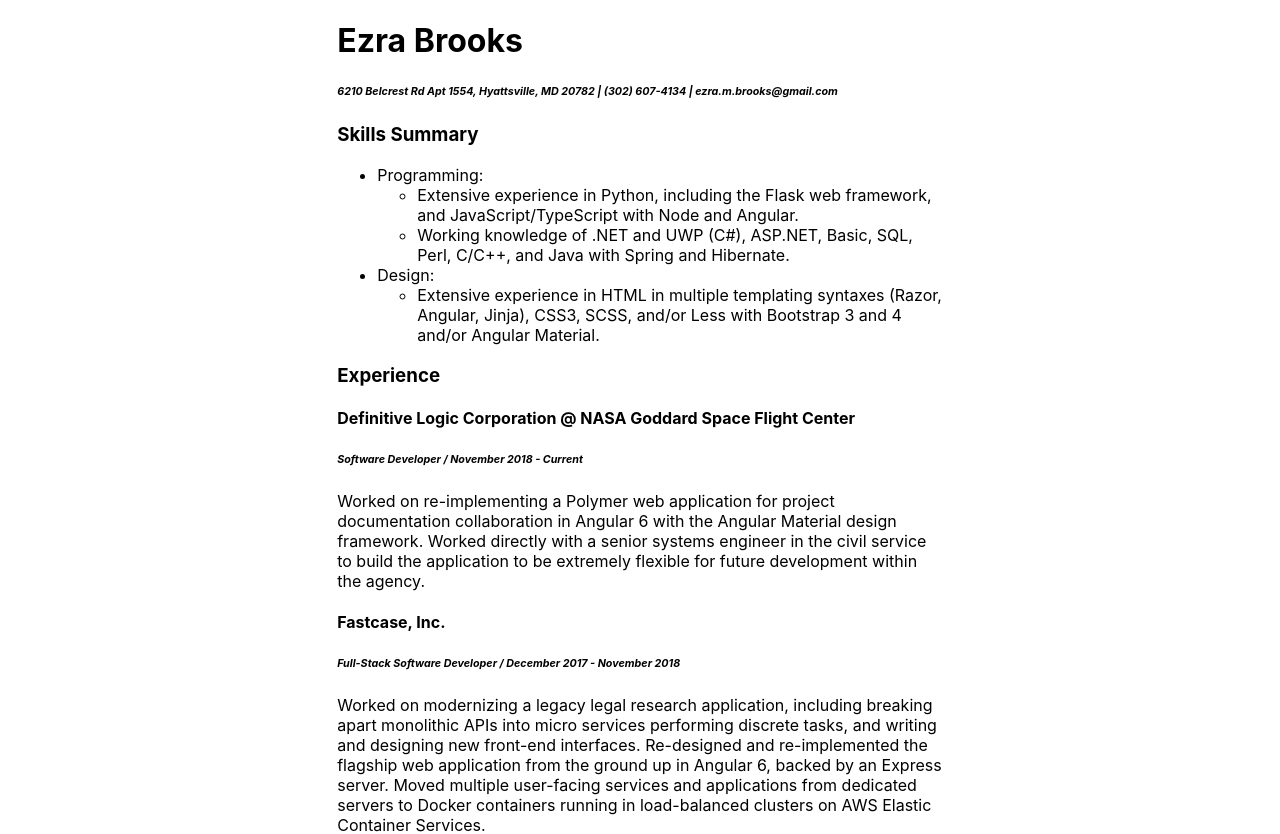
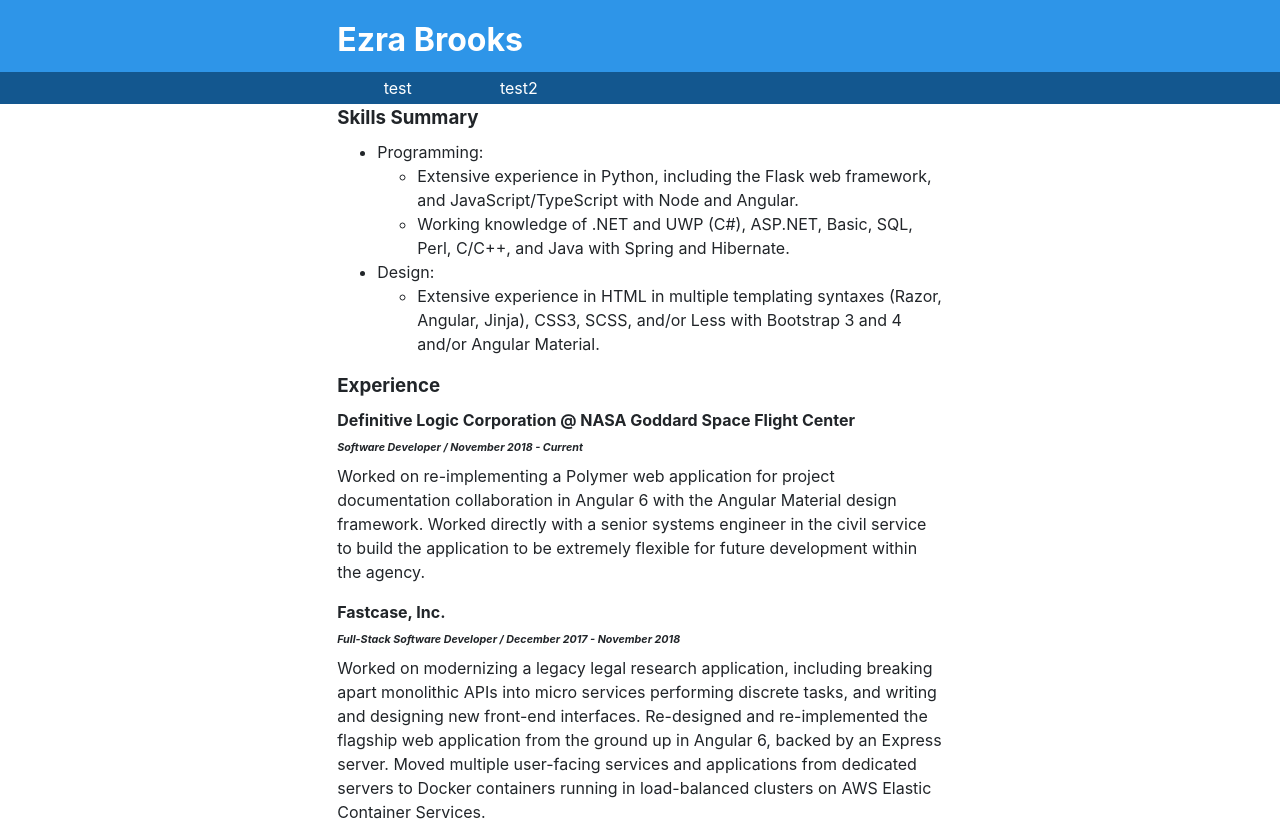
Before and after one commit to EzraBrooks/Personal-Site, a React (Create React App) app: page / in a window 1280 px wide. Shown: the top 834 px of the page. Built offline with nearby package versions, Linux system fonts and the light colour scheme.

Commit message:
working on adding a fancy header

```diff
--- a/package.json
+++ b/package.json
@@ -7,6 +7,7 @@
     "@testing-library/jest-dom": "^4.2.4",
     "@testing-library/react": "^9.3.2",
     "@testing-library/user-event": "^7.1.2",
+    "bootstrap": "^4.4.1",
     "node-sass": "^4.13.0",
     "react": "^16.12.0",
     "react-dom": "^16.12.0",
--- a/src/App.tsx
+++ b/src/App.tsx
@@ -1,21 +1,29 @@
-import React, { useEffect, useState } from 'react';
-import ReactMarkdown from 'react-markdown';
-import styled from 'styled-components';
+import React, { useEffect, useState } from "react";
+import ReactMarkdown from "react-markdown";
+import styled from "styled-components";
+import Header from "./components/Header";
 
 const Resume = styled(ReactMarkdown)`
   width: 60ch;
   margin: auto;
-`
+`;
 
 const App: React.FC<{}> = () => {
-  const [markdown, setMarkdown] = useState('')
+  const [markdown, setMarkdown] = useState("");
   useEffect(() => {
     (async () => {
-      const response = await fetch(require('./resume.md'));
-      setMarkdown(await response.text())
+      const response = await fetch(require("./resume.md"));
+      setMarkdown(await response.text());
     })();
-  })
-  return <Resume source={markdown}></Resume>;
-}
+  });
+  return (
+    <>
+      <Header>
+        <h1>Ezra Brooks</h1>
+      </Header>
+      <Resume source={markdown} />
+    </>
+  );
+};
 
 export default App;
--- /dev/null
+++ b/src/components/Header.tsx
@@ -0,0 +1,50 @@
+import React from "react";
+import styled from "styled-components";
+
+const Wrapper = styled.div`
+  width: inherit;
+  background-color: #2e95e8;
+  color: white;
+  padding-top: 1rem;
+`;
+
+const Inner = styled.div`
+  width: 60ch;
+  margin: auto;
+`;
+
+const Navigation = styled.div`
+  width: inherit;
+  background-color: #13578f;
+  ul {
+    margin: 0;
+    padding: 0;
+    list-style-type: none;
+    li {
+      padding-top: 0.25rem;
+      padding-bottom: 0.25rem;
+      width: 20%;
+      text-align: center;
+      display: inline-block;
+      :hover {
+        background-color: #14456e;
+      }
+    }
+  }
+`;
+
+const Header: React.FC<{}> = ({ children }) => (
+  <Wrapper>
+    <Inner>{children}</Inner>
+    <Navigation>
+      <Inner>
+        <ul>
+          <li>test</li>
+          <li>test2</li>
+        </ul>
+      </Inner>
+    </Navigation>
+  </Wrapper>
+);
+
+export default Header;
--- a/src/index.scss
+++ b/src/index.scss
@@ -1,13 +1,7 @@
-body {
-  margin: 0;
-  font-family: -apple-system, BlinkMacSystemFont, 'Segoe UI', 'Roboto', 'Oxygen',
-    'Ubuntu', 'Cantarell', 'Fira Sans', 'Droid Sans', 'Helvetica Neue',
-    sans-serif;
-  -webkit-font-smoothing: antialiased;
-  -moz-osx-font-smoothing: grayscale;
-}
+// Import Bootstrap Reboot and all its dependencies
 
-code {
-  font-family: source-code-pro, Menlo, Monaco, Consolas, 'Courier New',
-    monospace;
-}
+@import "../node_modules/bootstrap/scss/functions";
+@import "../node_modules/bootstrap/scss/variables";
+@import "../node_modules/bootstrap/scss/mixins";
+@import "../node_modules/bootstrap/scss/utilities";
+@import "../node_modules/bootstrap/scss/reboot";
--- a/src/resume.md
+++ b/src/resume.md
@@ -1,23 +1,34 @@
-# Ezra Brooks
-###### _6210 Belcrest Rd Apt 1554, Hyattsville, MD 20782 | (302) 607-4134 | ezra.m.brooks@gmail.com_
 ### Skills Summary
+
 - Programming:
-    - Extensive experience in Python, including the Flask web framework, and JavaScript/TypeScript with Node and Angular.
-    - Working knowledge of .NET and UWP (C#), ASP.NET, Basic, SQL, Perl, C/C++, and Java with Spring and Hibernate.
+  - Extensive experience in Python, including the Flask web framework, and JavaScript/TypeScript with Node and Angular.
+  - Working knowledge of .NET and UWP (C#), ASP.NET, Basic, SQL, Perl, C/C++, and Java with Spring and Hibernate.
 - Design:
-    - Extensive experience in HTML in multiple templating syntaxes (Razor, Angular, Jinja), CSS3, SCSS, and/or Less with Bootstrap 3 and 4 and/or Angular Material.
+  - Extensive experience in HTML in multiple templating syntaxes (Razor, Angular, Jinja), CSS3, SCSS, and/or Less with Bootstrap 3 and 4 and/or Angular Material.
 
 ### Experience
+
 #### Definitive Logic Corporation @ NASA Goddard Space Flight Center
+
 ###### _Software Developer / November 2018 - Current_
+
 Worked on re-implementing a Polymer web application for project documentation collaboration in Angular 6 with the Angular Material design framework. Worked directly with a senior systems engineer in the civil service to build the application to be extremely flexible for future development within the agency.
+
 #### Fastcase, Inc.
+
 ###### _Full-Stack Software Developer / December 2017 - November 2018_
+
 Worked on modernizing a legacy legal research application, including breaking apart monolithic APIs into micro services performing discrete tasks, and writing and designing new front-end interfaces. Re-designed and re-implemented the flagship web application from the ground up in Angular 6, backed by an Express server. Moved multiple user-facing services and applications from dedicated servers to Docker containers running in load-balanced clusters on AWS Elastic Container Services.
+
 #### MTI Systems, Inc. @ NASA Goddard Space Flight Center
+
 ###### _Software Engineering Intern / May 2016 - December 2017_
+
 #### BookHolders, LLC
+
 ###### _Programmer Intern / Summer 2015 / Winter 2015-16_
+
 ### Awards and Acknowledgements
+
 - Life Scout, Arrow of Light, Boy Scouts of America
 - Captained 2014 FIRST Robotics Competition team RAM 5080, which won two ”Rookie Inspiration” awards and one “Rookie Highest Seed award.”
```
Also changed, not shown: src/logo.svg (deleted), 1 other file (tests, documents, lock files or other folders).
